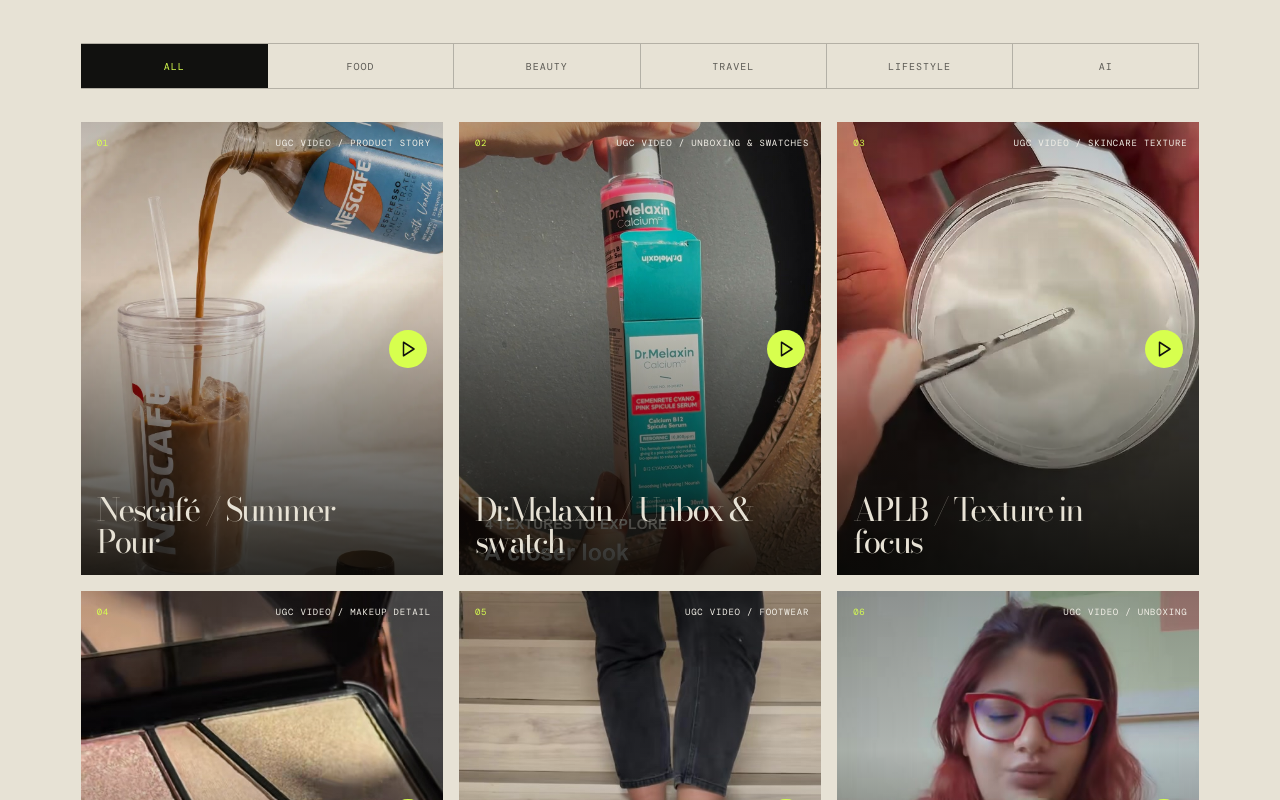
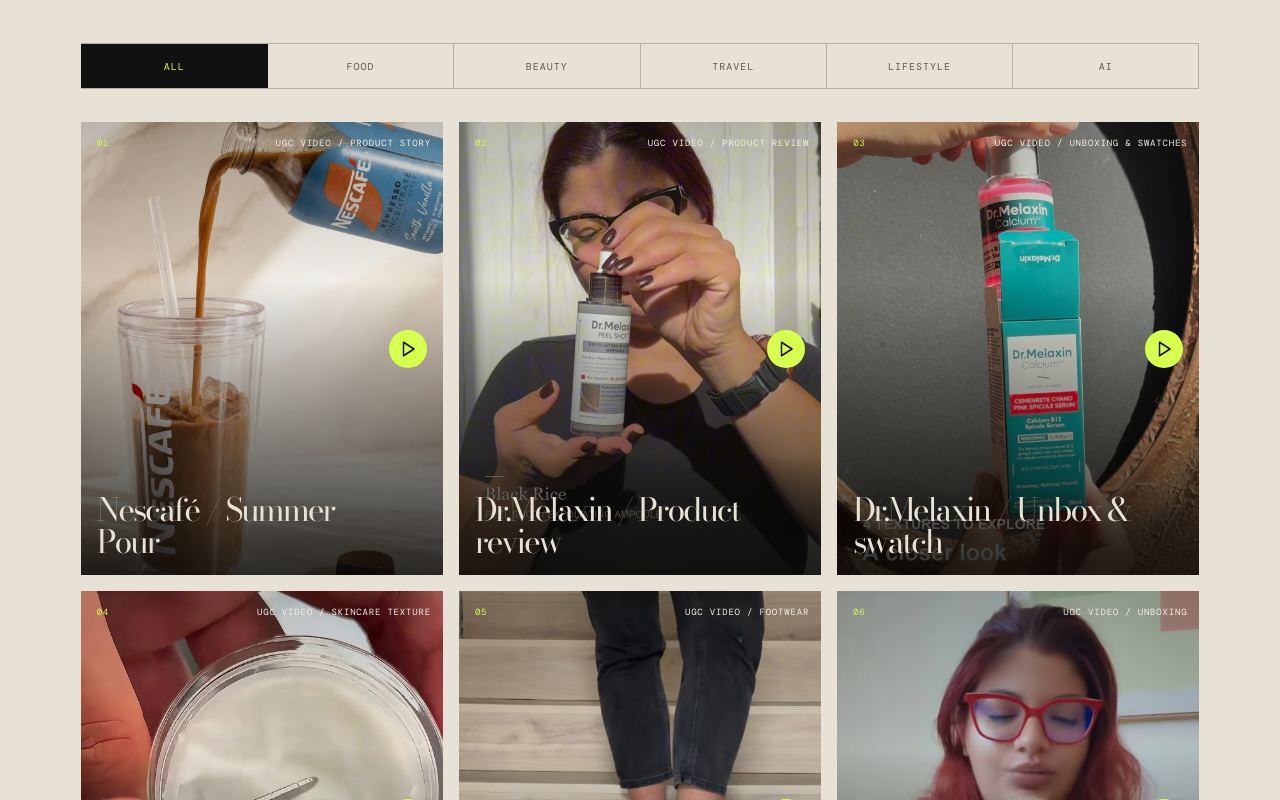
Before and after one commit to savicjana-creator/jana-savic-ugc-portfolio, a React (Vite) app in the folder client/: page / in a window 1280 px wide. Shown: the part 1160-1960 px from the top of the page. Built offline with nearby package versions, Linux system fonts and the light colour scheme.

Commit message:
Add captioned Dr.Melaxin product review to UGC portfolio

```diff
--- a/client/src/Home.tsx
+++ b/client/src/Home.tsx
@@ -30,7 +30,7 @@
   ["AI Lab", "ai-lab"],
 ] as const;
 
-const curatedArchiveOrder = ["01", "24", "23", "05", "14", "15", "06", "16", "07", "18", "02", "03", "04", "08", "09", "11", "12", "17", "10", "13", "19", "20", "21", "22"] as const;
+const curatedArchiveOrder = ["01", "25", "24", "23", "14", "15", "05", "06", "16", "07", "18", "02", "03", "04", "08", "09", "11", "12", "17", "10", "13", "19", "20", "21", "22"] as const;
 
 function SectionMark({ number, label }: { number: string; label: string }) {
   return <div className="section-mark"><span>{number}</span><i /><span>{label}</span></div>;
--- a/client/src/content.ts
+++ b/client/src/content.ts
@@ -1,4 +1,6 @@
 export const assets = {
+  videoDrMelaxinReview: "/media/ugc-dr-melaxin-product-review.mp4",
+  coverDrMelaxinReview: "/media/cover-dr-melaxin-product-review.jpg",
   videoDrMelaxin: "/media/ugc-dr-melaxin-unbox-swatch.mp4",
   coverDrMelaxin: "/media/cover-dr-melaxin-unbox-swatch.jpg",
   videoAplb: "/media/ugc-aplb-texture-in-focus.mp4",
@@ -76,6 +78,16 @@
 export const archiveFilters: ArchiveKey[] = ["All", "Food", "Beauty", "Travel", "Lifestyle", "AI"];
 
 export const projects = [
+  {
+    id: "25",
+    category: "Beauty" as const,
+    kind: "UGC VIDEO / PRODUCT REVIEW",
+    title: "Dr.Melaxin / Product review",
+    line: "A captioned, creator-led review of four gifted Dr.Melaxin products, with texture close-ups and application demos.",
+    image: assets.coverDrMelaxinReview,
+    video: assets.videoDrMelaxinReview,
+    aspect: "tall",
+  },
   {
     id: "24",
     category: "Beauty" as const,
```
Also changed, not shown: client/public/media/cover-dr-melaxin-product-review.jpg (added), 1 other file (tests, documents, lock files or other folders).
